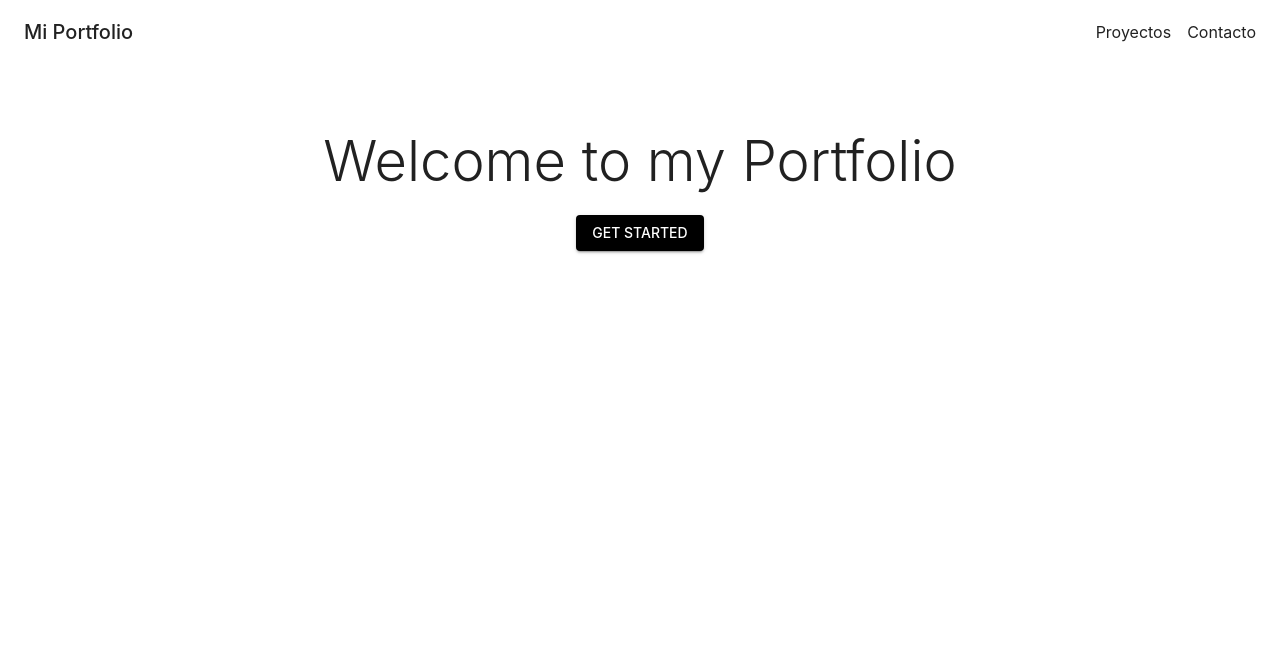
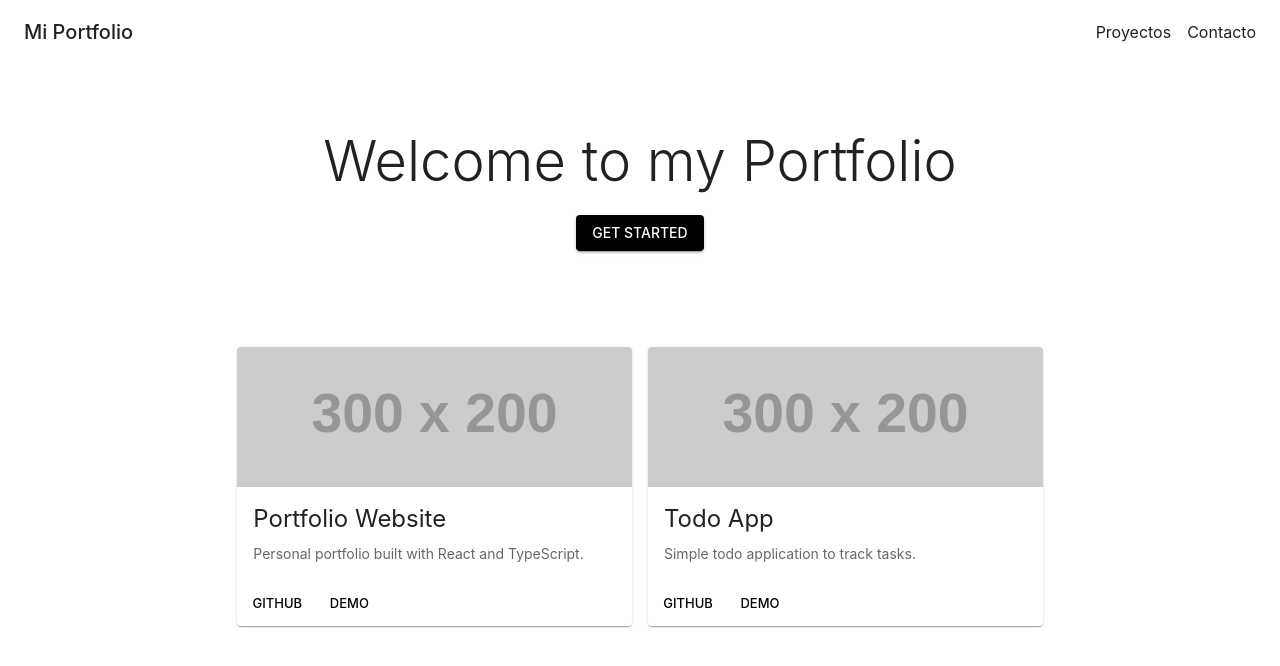
Before and after one commit to sanchezchandialf/myportfolio, a React (Vite) app: page / in a window 1280 px wide. Shown: the top 666 px of the page. Built offline with nearby package versions, Linux system fonts and the light colour scheme.

Commit message:
Render Projects component on Home page

```diff
--- a/src/pages/Home.tsx
+++ b/src/pages/Home.tsx
@@ -1,5 +1,11 @@
 import Hero from '../components/Hero';
+import Projects from '../components/Projects';
 
-const Home = () => <Hero />;
+const Home = () => (
+  <>
+    <Hero />
+    <Projects />
+  </>
+);
 
 export default Home;
```
